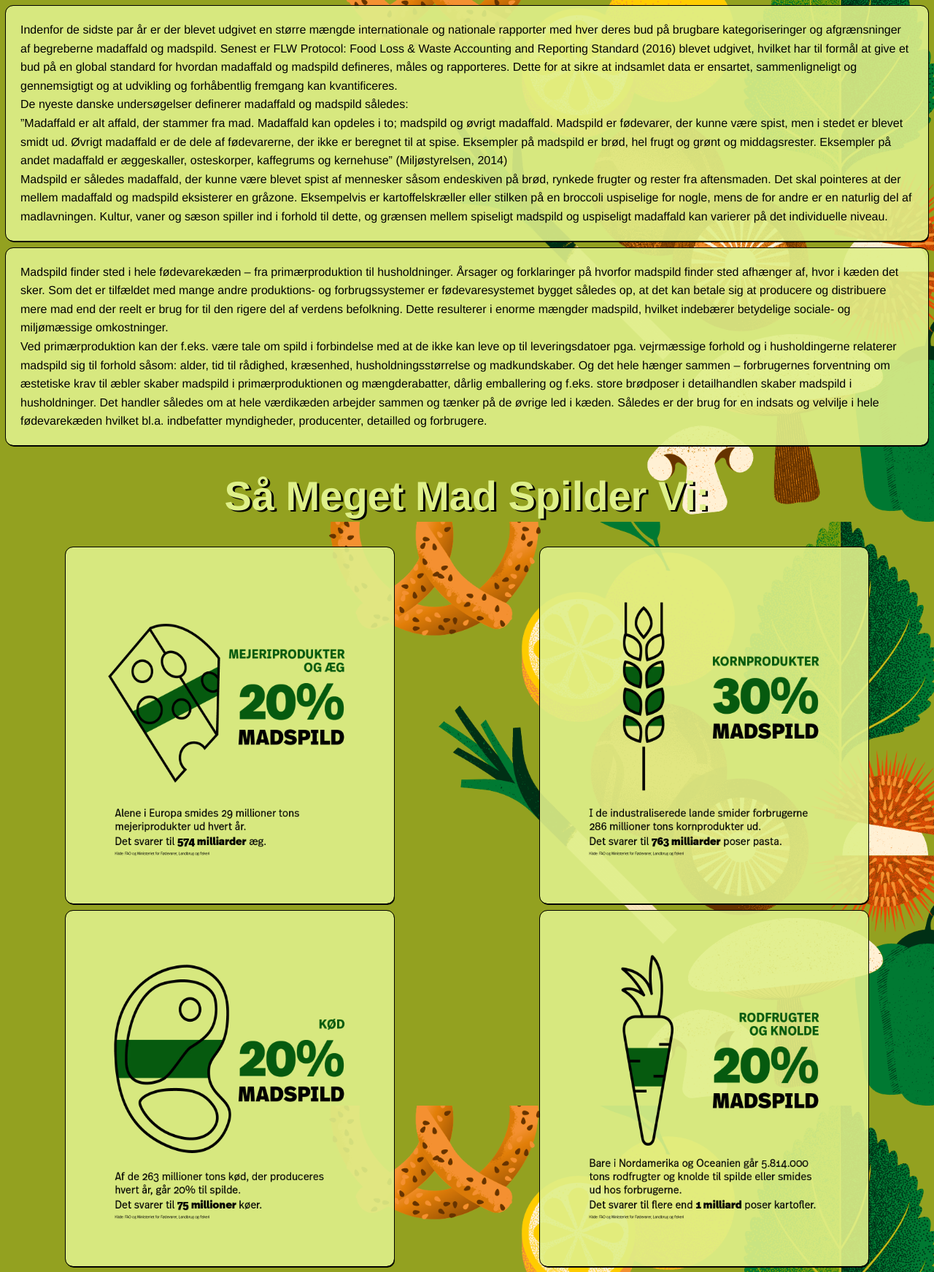
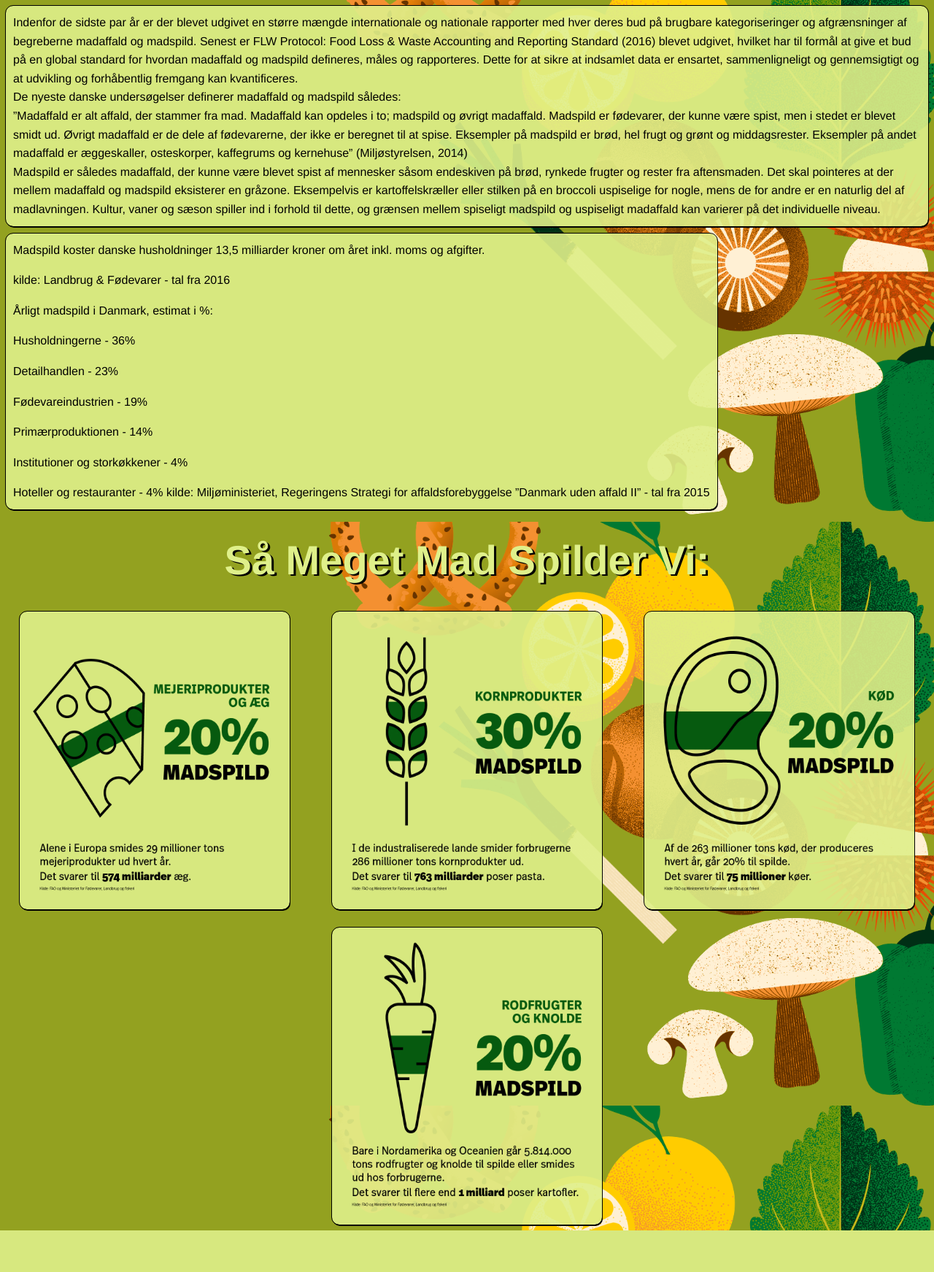
Before and after one commit to Linding3r/ZeroFoodWaste, a Spring Boot app: page / in a window 1280 px wide. Shown: the part 85-1828 px from the top of the page at 73% size. After the commit the page ends 1771 px from the top, so only its background shows below. Run offline with Spring Boot 4, Linux system fonts and the light colour scheme.

Commit message:
aligned everything

```diff
--- a/src/main/resources/static/css/layout.css
+++ b/src/main/resources/static/css/layout.css
@@ -45,27 +45,27 @@ h1 {
     box-shadow: 1px 2px black;
     line-height: 1.6;
     background: rgb(223, 240, 138, 0.9);
-    padding: 20px;
+    padding: 10px;
     border-radius: 10px;
-
 }
 
 .image-container {
     justify-content: center;
     display: flex;
     flex-wrap: wrap;
-    gap: 10px 35px;
+    gap: 25px 20px;
     grid-template-columns: auto auto auto auto;
+
 }
 
 .zoom {
-    padding: 50px;
+    /*padding: 50px;*/
     transition: transform .2s;
     margin: 0 auto;
 }
 
 .zoom:hover {
-    transform: scale(1.5);
+    transform: scale(1.1);
 }
 
 .image-container.zoom{
--- a/src/main/resources/templates/index.html
+++ b/src/main/resources/templates/index.html
@@ -35,10 +35,17 @@
             Madspild er således madaffald, der kunne være blevet spist af mennesker såsom endeskiven på brød, rynkede frugter og rester fra aftensmaden. Det skal pointeres at der mellem madaffald og madspild eksisterer en gråzone. Eksempelvis er kartoffelskræller eller stilken på en broccoli uspiselige for nogle, mens de for andre er en naturlig del af madlavningen. Kultur, vaner og sæson spiller ind i forhold til dette, og grænsen mellem spiseligt madspild og uspiseligt madaffald kan varierer på det individuelle niveau.
         </div>
         <div class="grid-item">
-            Madspild finder sted i hele fødevarekæden – fra primærproduktion til husholdninger. Årsager og forklaringer på hvorfor madspild finder sted afhænger af, hvor i kæden det sker. Som det er tilfældet med mange andre produktions- og forbrugssystemer er fødevaresystemet bygget således op, at det kan betale sig at producere og distribuere mere mad end der reelt er brug for til den rigere del af verdens befolkning. Dette resulterer i enorme mængder madspild, hvilket indebærer betydelige sociale- og miljømæssige omkostninger.
-<br>
-            Ved primærproduktion kan der f.eks. være tale om spild i forbindelse med at de ikke kan leve op til leveringsdatoer pga. vejrmæssige forhold og i husholdingerne relaterer madspild sig til forhold såsom: alder, tid til rådighed, kræsenhed, husholdningsstørrelse og madkundskaber. Og det hele hænger sammen – forbrugernes forventning om æstetiske krav til æbler skaber madspild i primærproduktionen og mængderabatter, dårlig emballering og f.eks. store brødposer i detailhandlen skaber madspild i husholdninger. Det handler således om at hele værdikæden arbejder sammen og tænker på de øvrige led i kæden. Således er der brug for en indsats og velvilje i hele fødevarekæden hvilket bl.a. indbefatter myndigheder, producenter, detailled og forbrugere.
+            Madspild koster danske husholdninger 13,5 milliarder kroner om året inkl. moms og afgifter.
+            <p>kilde: Landbrug & Fødevarer - tal fra 2016</p>
 
+            <p>Årligt madspild i Danmark, estimat i %:</p>
+            <p>Husholdningerne - 36%</p>
+            <p>Detailhandlen - 23%</p>
+            <p>Fødevareindustrien - 19%</p>
+            <p>Primærproduktionen - 14%</p>
+            <p>Institutioner og storkøkkener - 4%</p>
+            Hoteller og restauranter - 4%
+            kilde: Miljøministeriet, Regeringens Strategi for affaldsforebyggelse ”Danmark uden affald II” - tal fra 2015
         </div>
     </div>
 <h1>Så meget mad spilder vi:</h1>
```
Also changed, not shown: src/main/resources/static/images/MadspildLogo.png (added).
